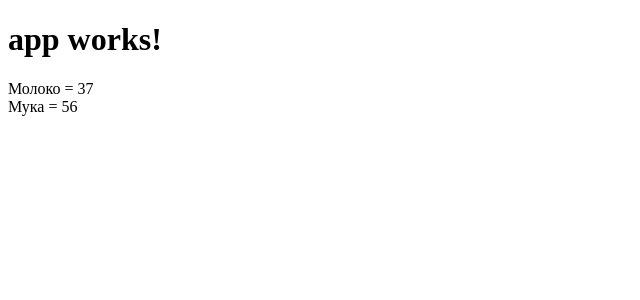
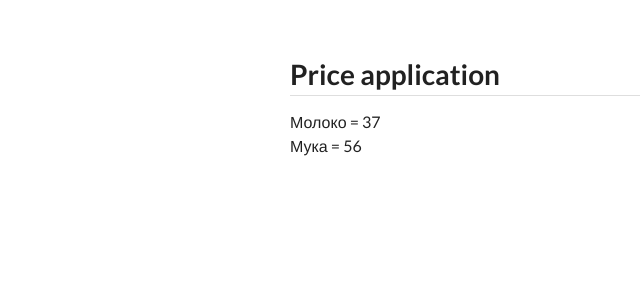
Before and after one commit to 6card/angular2-price-shop, an Angular app: page / in a window 1280 px wide. Shown: the top 300 px of the page, without its empty margins (0-640 px from the left). Built offline with nearby package versions, Linux system fonts and the light colour scheme.

Commit message:
add stilisation

```diff
--- a/src/app/app.component.html
+++ b/src/app/app.component.html
@@ -1,4 +1,4 @@
-<h1>
-  {{title}}
-</h1>
-<app-price-list></app-price-list>
+<div class="ui text container">
+  <h1 class="ui dividing header">{{title}}</h1>
+  <app-price-list></app-price-list>
+</div>
--- a/src/app/app.component.ts
+++ b/src/app/app.component.ts
@@ -6,5 +6,5 @@ import { Component } from '@angular/core';
   styleUrls: ['./app.component.css']
 })
 export class AppComponent {
-  title = 'app works!';
+  title = 'Price application';
 }
--- a/src/index.html
+++ b/src/index.html
@@ -6,6 +6,7 @@
   <base href="/">
 
   <meta name="viewport" content="width=device-width, initial-scale=1">
+  <link rel="stylesheet" href="https://cdnjs.cloudflare.com/ajax/libs/semantic-ui/2.1.8/semantic.min.css">
   <link rel="icon" type="image/x-icon" href="favicon.ico">
 </head>
 <body>
--- a/src/styles.css
+++ b/src/styles.css
@@ -1 +1,4 @@
 /* You can add global styles to this file, and also import other style files */
+.container {
+    padding-top: 60px;
+}
```
